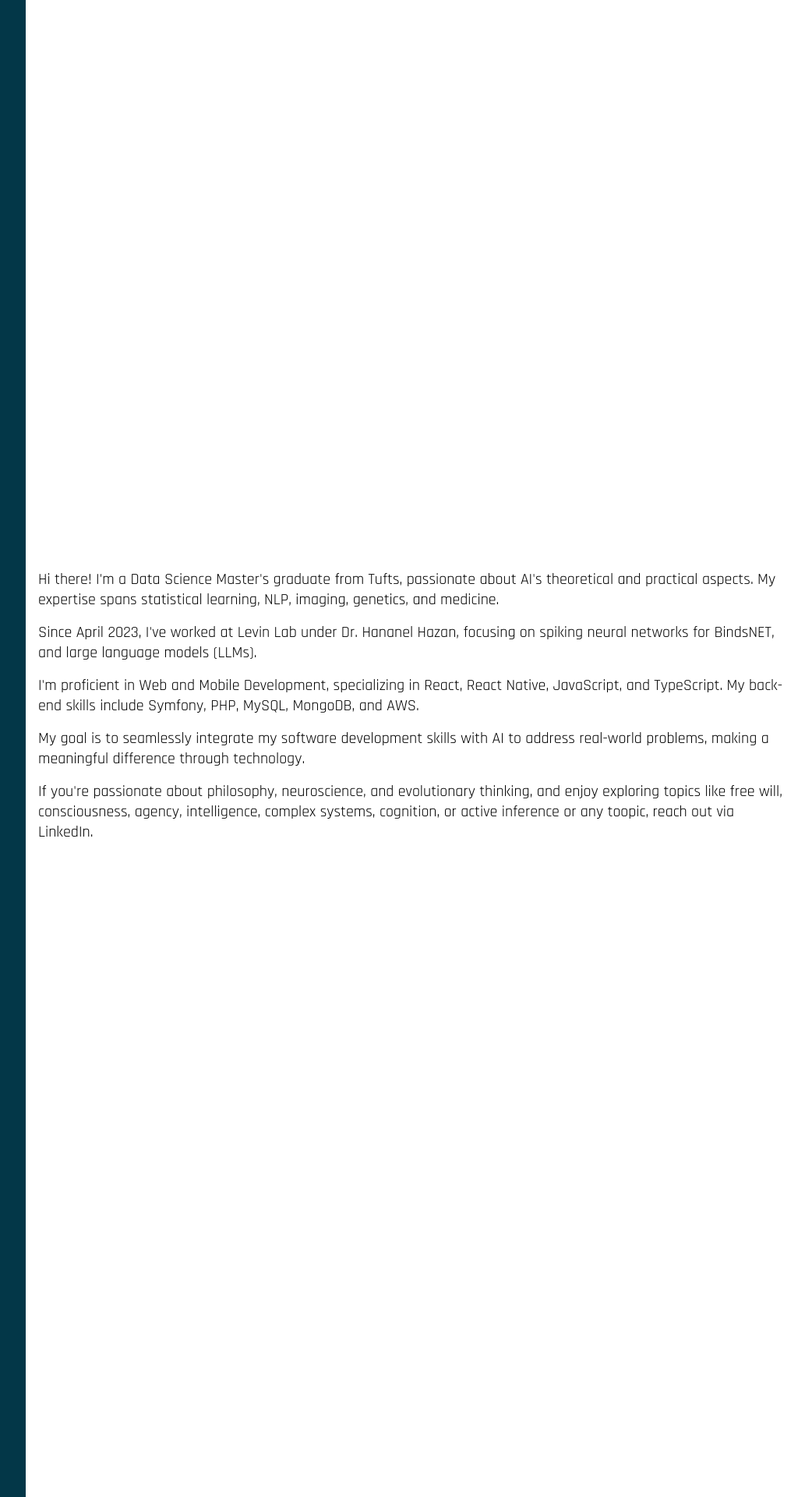
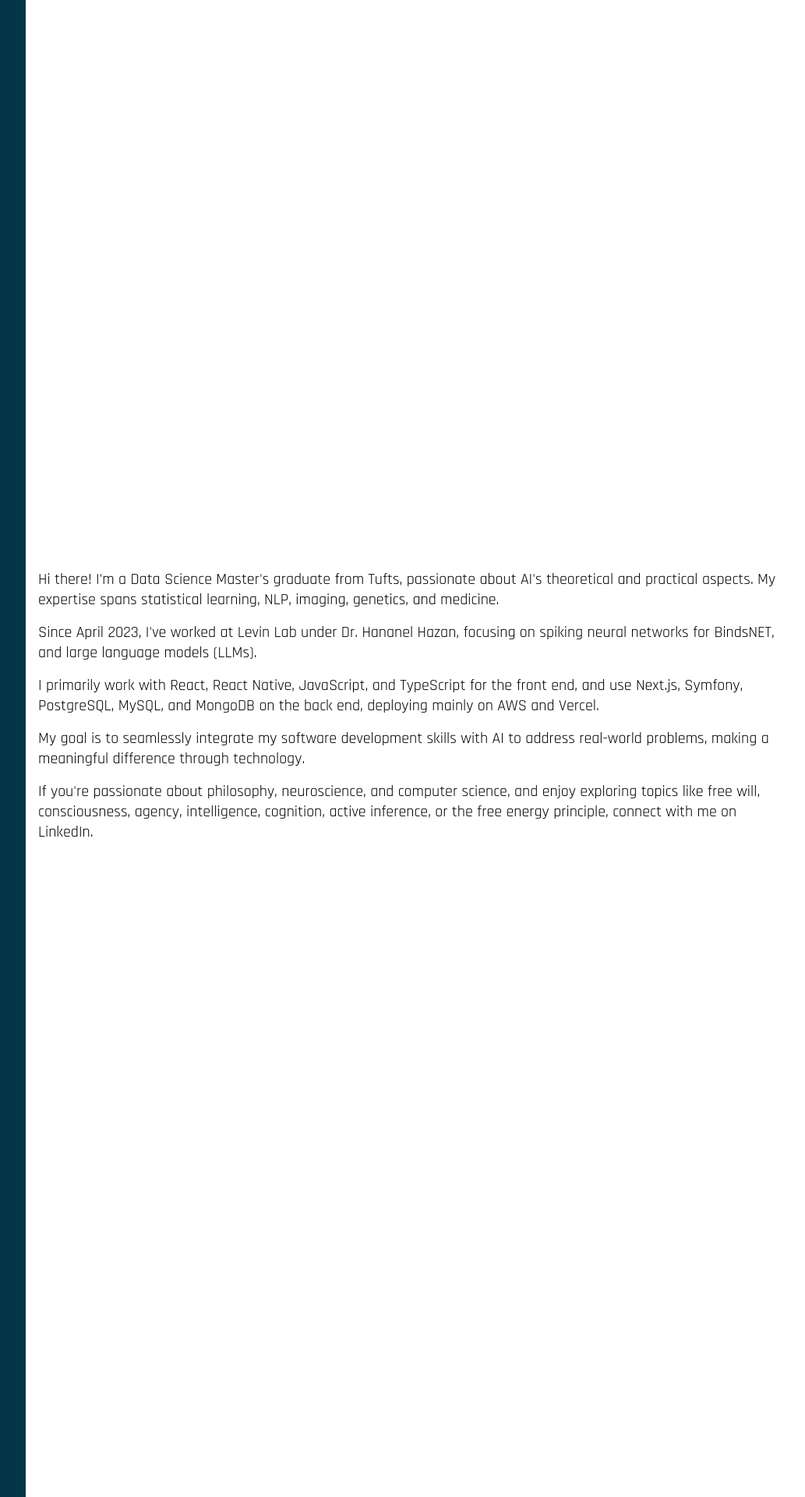
Before and after one commit to axeljeremy7/axeljeremy7.github.io, a Jekyll site: the page built from index.html, in a window 1280 px wide. Shown: the part 1603-3523 px from the top of the page at 78% size, without its empty margins (247-1280 px from the left). Built offline with Jekyll 4.4.1, drawn with Linux system fonts in a browser that asks for light colours; a style sheet for code colours, icons or effects is not loaded.

Commit message:
Update _config.yml

```diff
--- a/_config.yml
+++ b/_config.yml
@@ -11,11 +11,11 @@ description3: "Hi there! I'm a Data Science Master's graduate from Tufts, passio
 
 description4: "Since April 2023, I've worked at Levin Lab under Dr. Hananel Hazan, focusing on spiking neural networks for BindsNET, and large language models (LLMs)."
 
-description5: "I'm proficient in Web and Mobile Development, specializing in React, React Native, JavaScript, and TypeScript. My back-end skills include Symfony, PHP, MySQL, MongoDB, and AWS."
+description5: "I primarily work with React, React Native, JavaScript, and TypeScript for the front end, and use Next.js, Symfony, PostgreSQL, MySQL, and MongoDB on the back end, deploying mainly on AWS and Vercel."
 
 description6: "My goal is to seamlessly integrate my software development skills with AI to address real-world problems, making a meaningful difference through technology."
 
-description7: "If you're passionate about philosophy, neuroscience, and evolutionary thinking, and enjoy exploring topics like free will, consciousness, agency, intelligence, complex systems, cognition, or active inference or any toopic, reach out via LinkedIn."
+description7: "If you're passionate about philosophy, neuroscience, and computer science, and enjoy exploring topics like free will, consciousness, agency, intelligence, cognition, active inference, or the free energy principle, connect with me on LinkedIn."
 
 description8: ""
 
```
